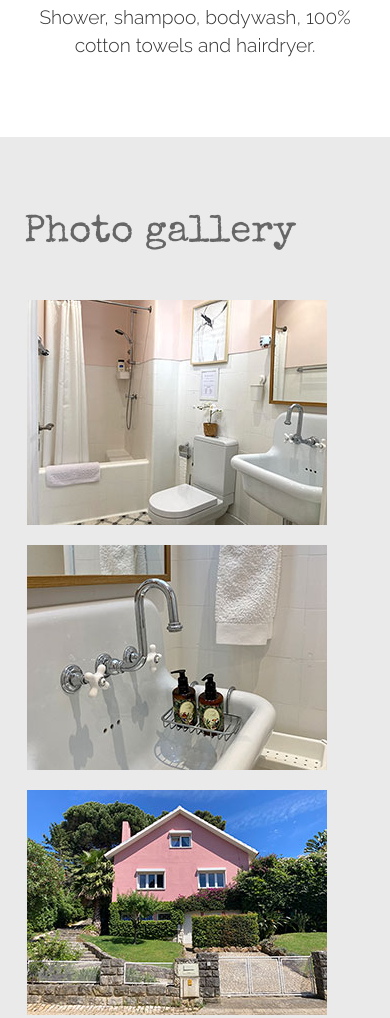
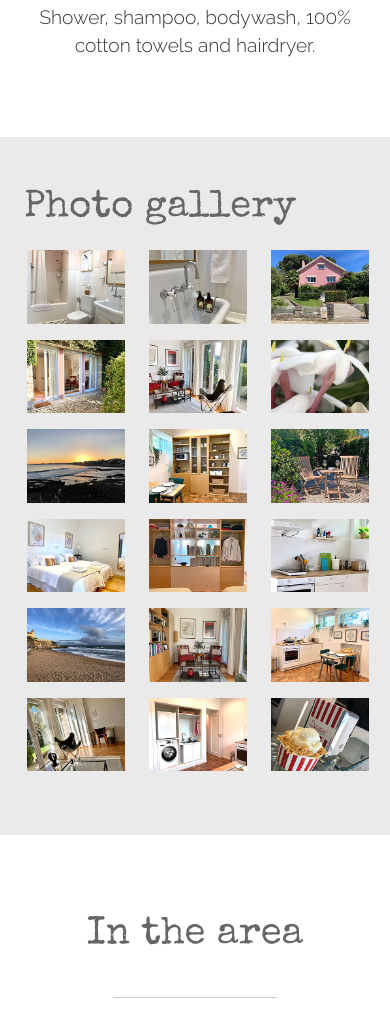
Before and after one commit to Strategikweb/thepinkhouse, a website: page src/index.html in a window 390 px wide. Shown: the part 7196-8214 px from the top of the page. Drawn offline with nearby package versions, Linux system fonts and the light colour scheme.

Commit message:
Add files via upload

```diff
--- a/src/index.html
+++ b/src/index.html
@@ -5,9 +5,10 @@
     <meta name="viewport" content="width=device-width, initial-scale=1">
     <title>The Pink House - Appartment rental in Estoril</title>
     <meta name="description" content="Enjoy an unforgettable vacation at The Pink House, 10 minutes walking distance from the beach in Estoril." />
-    <script src="Scripts/jquery-3.3.1.js"></script>
+    <script src="//cdnjs.cloudflare.com/ajax/libs/jquery/3.2.1/jquery.min.js"></script>
     <!-- Bootstrap CSS -->
     <link href="https://cdn.jsdelivr.net/npm/bootstrap@5.2.3/dist/css/bootstrap.min.css" rel="stylesheet" integrity="sha384-rbsA2VBKQhggwzxH7pPCaAqO46MgnOM80zW1RWuH61DGLwZJEdK2Kadq2F9CUG65" crossorigin="anonymous">
+
     <link href="Content/Site.css" rel="stylesheet" />
     <link href="https://fonts.googleapis.com/css2?family=Special+Elite&family=Raleway:wght@300&display=swap" rel="stylesheet">
     <link rel="stylesheet" href="https://cdn.jsdelivr.net/npm/bootstrap-icons@1.10.2/font/bootstrap-icons.css">
@@ -17,6 +18,13 @@
     <link type="text/css" rel="stylesheet" media="screen and (min-width: 320px) and (max-width: 768px) and (orientation: landscape)" href="Content/iphone_landscape.css" />
     <link type="text/css" rel="stylesheet" media="screen and (min-width:768px) and (max-width:1024px) and (orientation: portrait)" href="Content/ipad.css" />
     <link type="text/css" rel="stylesheet" media="only screen and (min-device-width:768px) and (max-device-width:1024px) and (orientation: landscape)" href="Content/ipad_landscape.css" />
+
+    <link rel="apple-touch-icon" sizes="76x76" href="Content/favicon/apple-touch-icon.png">
+    <link rel="icon" type="image/png" sizes="32x32" href="Content/favicon/favicon-32x32.png">
+    <link rel="icon" type="image/png" sizes="16x16" href="Content/favicon/favicon-16x16.png">
+    <link rel="mask-icon" href="/safari-pinned-tab.svg" color="#5bbad5">
+    <meta name="msapplication-TileColor" content="#da532c">
+    <meta name="theme-color" content="#ffffff">
 </head>
 
 <body>
@@ -69,9 +77,7 @@
             </div>
         </div>
         <div class="row">
-
             <div class="col-12 px-0">
-
                 <div class="container-fluid">
                     <div class="container">
                         <div class="row">
@@ -81,7 +87,6 @@
                         </div>
                     </div>
                 </div>
-
                 <div class="container-fluid animated fadeInLeftBig p-0 mb-0" id="ThePinkHouse">
                     <div id="carouselExampleIndicators" class="carousel slide carousel-fade" data-bs-ride="carousel">
                         <div class="carousel-indicators">
@@ -302,8 +307,9 @@
                 </div>
 
                 <a name="Photographs"></a>
+                <section class="gallery">
                     <div class="container-fluid light-grey my-5 py-5">
-                    <div class="photo-gallery">
+                        <div class="">
                             <div class="container reveal">
                                 <div class="row">
                                     <div class="col-12">
@@ -311,29 +317,33 @@
                                     </div>
                                 </div>
                                 <!-- Desktop -->
-                            <div class="row photos">
-                                <div class="col-sm-4 col-md-4 col-lg-2 item"><a href="Content/img/lightbox/lightbox1_big.jpg" data-lightbox="photos"><img class="img-fluid" src="Content/img/lightbox/lightbox1_small.jpg" alt="The Pink House, Estoril" title="The Pink House, Estoril"></a></div>
-                                <div class="col-sm-4 col-md-4 col-lg-2 item"><a href="Content/img/lightbox/lightbox2_big.jpg" data-lightbox="photos"><img class="img-fluid" src="Content/img/lightbox/lightbox2_small.jpg" alt="The Pink House, Estoril" title="The Pink House, Estoril"></a></div>
-                                <div class="col-sm-4 col-md-4 col-lg-2 item"><a href="Content/img/lightbox/lightbox3_big.jpg" data-lightbox="photos"><img class="img-fluid" src="Content/img/lightbox/lightbox3_small.jpg" alt="The Pink House, Estoril" title="The Pink House, Estoril"></a></div>
-                                <div class="col-sm-4 col-md-4 col-lg-2 item"><a href="Content/img/lightbox/lightbox4_big.jpg" data-lightbox="photos"><img class="img-fluid" src="Content/img/lightbox/lightbox4_small.jpg" alt="The Pink House, Estoril" title="The Pink House, Estoril"></a></div>
-                                <div class="col-sm-4 col-md-4 col-lg-2 item"><a href="Content/img/lightbox/lightbox5_big.jpg" data-lightbox="photos"><img class="img-fluid" src="Content/img/lightbox/lightbox5_small.jpg" alt="The Pink House, Estoril" title="The Pink House, Estoril"></a></div>
-                                <div class="col-sm-4 col-md-4 col-lg-2 item"><a href="Content/img/lightbox/lightbox6_big.jpg" data-lightbox="photos"><img class="img-fluid" src="Content/img/lightbox/lightbox6_small.jpg" alt="The Pink House, Estoril" title="The Pink House, Estoril"></a></div>
-                                <div class="col-sm-4 col-md-4 col-lg-2 item"><a href="Content/img/lightbox/lightbox7_big.jpg" data-lightbox="photos"><img class="img-fluid" src="Content/img/lightbox/lightbox7_small.jpg" alt="The Pink House, Estoril" title="The Pink House, Estoril"></a></div>
-                                <div class="col-sm-4 col-md-4 col-lg-2 item"><a href="Content/img/lightbox/lightbox8_big.jpg" data-lightbox="photos"><img class="img-fluid" src="Content/img/lightbox/lightbox8_small.jpg" alt="The Pink House, Estoril" title="The Pink House, Estoril"></a></div>
-                                <div class="col-sm-4 col-md-4 col-lg-2 item"><a href="Content/img/lightbox/lightbox9_big.jpg" data-lightbox="photos"><img class="img-fluid" src="Content/img/lightbox/lightbox9_small.jpg" alt="The Pink House, Estoril" title="The Pink House, Estoril"></a></div>
-                                <div class="col-sm-4 col-md-4 col-lg-2 item"><a href="Content/img/lightbox/lightbox10_big.jpg" data-lightbox="photos"><img class="img-fluid" src="Content/img/lightbox/lightbox10_small.jpg" alt="The Pink House, Estoril" title="The Pink House, Estoril"></a></div>
-                                <div class="col-sm-4 col-md-4 col-lg-2 item"><a href="Content/img/lightbox/lightbox11_big.jpg" data-lightbox="photos"><img class="img-fluid" src="Content/img/lightbox/lightbox11_small.jpg" alt="The Pink House, Estoril" title="The Pink House, Estoril"></a></div>
-                                <div class="col-sm-4 col-md-4 col-lg-2 item"><a href="Content/img/lightbox/lightbox12_big.jpg" data-lightbox="photos"><img class="img-fluid" src="Content/img/lightbox/lightbox12_small.jpg" alt="The Pink House, Estoril" title="The Pink House, Estoril"></a></div>
-                                <div class="col-sm-4 col-md-4 col-lg-2 item"><a href="Content/img/lightbox/lightbox13_big.jpg" data-lightbox="photos"><img class="img-fluid" src="Content/img/lightbox/lightbox13_small.jpg" alt="The Pink House, Estoril" title="The Pink House, Estoril"></a></div>
-                                <div class="col-sm-4 col-md-4 col-lg-2 item"><a href="Content/img/lightbox/lightbox14_big.jpg" data-lightbox="photos"><img class="img-fluid" src="Content/img/lightbox/lightbox14_small.jpg" alt="The Pink House, Estoril" title="The Pink House, Estoril"></a></div>
-                                <div class="col-sm-4 col-md-4 col-lg-2 item"><a href="Content/img/lightbox/lightbox15_big.jpg" data-lightbox="photos"><img class="img-fluid" src="Content/img/lightbox/lightbox15_small.jpg" alt="The Pink House, Estoril" title="The Pink House, Estoril"></a></div>
-                                <div class="col-sm-4 col-md-4 col-lg-2 item"><a href="Content/img/lightbox/lightbox16_big.jpg" data-lightbox="photos"><img class="img-fluid" src="Content/img/lightbox/lightbox16_small.jpg" alt="The Pink House, Estoril" title="The Pink House, Estoril"></a></div>
-                                <div class="col-sm-4 col-md-4 col-lg-2 item"><a href="Content/img/lightbox/lightbox17_big.jpg" data-lightbox="photos"><img class="img-fluid" src="Content/img/lightbox/lightbox17_small.jpg" alt="The Pink House, Estoril" title="The Pink House, Estoril"></a></div>
-                                <div class="col-sm-4 col-md-4 col-lg-2 item"><a href="Content/img/lightbox/lightbox18_big.jpg" data-lightbox="photos"><img class="img-fluid" src="Content/img/lightbox/lightbox18_small.jpg" alt="The Pink House, Estoril" title="The Pink House, Estoril"></a></div>
+                                <div class="row">
+                                    <div class="col-4 col-sm-4 col-md-4 col-lg-2 pb-3 item"><a href="Content/img/lightbox/lightbox1_big.jpg" data-toggle="lightbox" data-gallery="example-gallery"><img class="img-fluid gallery-item" src="Content/img/lightbox/lightbox1_small.jpg" alt="The Pink House, Estoril" title="The Pink House, Estoril"></a></div>
+                                    <div class="col-4 col-sm-4 col-md-4 col-lg-2 pb-3 item"><a href="Content/img/lightbox/lightbox2_big.jpg" data-toggle="lightbox" data-gallery="example-gallery"><img class="img-fluid gallery-item" src="Content/img/lightbox/lightbox2_small.jpg" alt="The Pink House, Estoril" title="The Pink House, Estoril"></a></div>
+                                    <div class="col-4 col-sm-4 col-md-4 col-lg-2 pb-3 item"><a href="Content/img/lightbox/lightbox3_big.jpg" data-toggle="lightbox" data-gallery="example-gallery"><img class="img-fluid gallery-item" src="Content/img/lightbox/lightbox3_small.jpg" alt="The Pink House, Estoril" title="The Pink House, Estoril"></a></div>
+                                    <div class="col-4 col-sm-4 col-md-4 col-lg-2 pb-3 item"><a href="Content/img/lightbox/lightbox4_big.jpg" data-toggle="lightbox" data-gallery="example-gallery"><img class="img-fluid gallery-item" src="Content/img/lightbox/lightbox4_small.jpg" alt="The Pink House, Estoril" title="The Pink House, Estoril"></a></div>
+                                    <div class="col-4 col-sm-4 col-md-4 col-lg-2 pb-3 item"><a href="Content/img/lightbox/lightbox5_big.jpg" data-toggle="lightbox" data-gallery="example-gallery"><img class="img-fluid gallery-item" src="Content/img/lightbox/lightbox5_small.jpg" alt="The Pink House, Estoril" title="The Pink House, Estoril"></a></div>
+                                    <div class="col-4 col-sm-4 col-md-4 col-lg-2 pb-3 item"><a href="Content/img/lightbox/lightbox6_big.jpg" data-toggle="lightbox" data-gallery="example-gallery"><img class="img-fluid gallery-item" src="Content/img/lightbox/lightbox6_small.jpg" alt="The Pink House, Estoril" title="The Pink House, Estoril"></a></div>
+                                    <div class="col-4 col-sm-4 col-md-4 col-lg-2 pb-3 item"><a href="Content/img/lightbox/lightbox7_big.jpg" data-toggle="lightbox" data-gallery="example-gallery"><img class="img-fluid gallery-item" src="Content/img/lightbox/lightbox7_small.jpg" alt="The Pink House, Estoril" title="The Pink House, Estoril"></a></div>
+                                    <div class="col-4 col-sm-4 col-md-4 col-lg-2 pb-3 item"><a href="Content/img/lightbox/lightbox8_big.jpg" data-toggle="lightbox" data-gallery="example-gallery"><img class="img-fluid gallery-item" src="Content/img/lightbox/lightbox8_small.jpg" alt="The Pink House, Estoril" title="The Pink House, Estoril"></a></div>
+                                    <div class="col-4 col-sm-4 col-md-4 col-lg-2 pb-3 item"><a href="Content/img/lightbox/lightbox9_big.jpg" data-toggle="lightbox" data-gallery="example-gallery"><img class="img-fluid gallery-item" src="Content/img/lightbox/lightbox9_small.jpg" alt="The Pink House, Estoril" title="The Pink House, Estoril"></a></div>
+                                    <div class="col-4 col-sm-4 col-md-4 col-lg-2 pb-3 item"><a href="Content/img/lightbox/lightbox10_big.jpg" data-toggle="lightbox" data-gallery="example-gallery"><img class="img-fluid gallery-item" src="Content/img/lightbox/lightbox10_small.jpg" alt="The Pink House, Estoril" title="The Pink House, Estoril"></a></div>
+                                    <div class="col-4 col-sm-4 col-md-4 col-lg-2 pb-3 item"><a href="Content/img/lightbox/lightbox11_big.jpg" data-toggle="lightbox" data-gallery="example-gallery"><img class="img-fluid gallery-item" src="Content/img/lightbox/lightbox11_small.jpg" alt="The Pink House, Estoril" title="The Pink House, Estoril"></a></div>
+                                    <div class="col-4 col-sm-4 col-md-4 col-lg-2 pb-3 item"><a href="Content/img/lightbox/lightbox12_big.jpg" data-toggle="lightbox" data-gallery="example-gallery"><img class="img-fluid gallery-item" src="Content/img/lightbox/lightbox12_small.jpg" alt="The Pink House, Estoril" title="The Pink House, Estoril"></a></div>
+                                    <div class="col-4 col-sm-4 col-md-4 col-lg-2 pb-3 item"><a href="Content/img/lightbox/lightbox13_big.jpg" data-toggle="lightbox" data-gallery="example-gallery"><img class="img-fluid gallery-item" src="Content/img/lightbox/lightbox13_small.jpg" alt="The Pink House, Estoril" title="The Pink House, Estoril"></a></div>
+                                    <div class="col-4 col-sm-4 col-md-4 col-lg-2 pb-3 item"><a href="Content/img/lightbox/lightbox14_big.jpg" data-toggle="lightbox" data-gallery="example-gallery"><img class="img-fluid gallery-item" src="Content/img/lightbox/lightbox14_small.jpg" alt="The Pink House, Estoril" title="The Pink House, Estoril"></a></div>
+                                    <div class="col-4 col-sm-4 col-md-4 col-lg-2 pb-3 item"><a href="Content/img/lightbox/lightbox15_big.jpg" data-toggle="lightbox" data-gallery="example-gallery"><img class="img-fluid gallery-item" src="Content/img/lightbox/lightbox15_small.jpg" alt="The Pink House, Estoril" title="The Pink House, Estoril"></a></div>
+                                    <div class="col-4 col-sm-4 col-md-4 col-lg-2 pb-3 item"><a href="Content/img/lightbox/lightbox16_big.jpg" data-toggle="lightbox" data-gallery="example-gallery"><img class="img-fluid gallery-item" src="Content/img/lightbox/lightbox16_small.jpg" alt="The Pink House, Estoril" title="The Pink House, Estoril"></a></div>
+                                    <div class="col-4 col-sm-4 col-md-4 col-lg-2 pb-3 item"><a href="Content/img/lightbox/lightbox17_big.jpg" data-toggle="lightbox" data-gallery="example-gallery"><img class="img-fluid gallery-item" src="Content/img/lightbox/lightbox17_small.jpg" alt="The Pink House, Estoril" title="The Pink House, Estoril"></a></div>
+                                    <div class="col-4 col-sm-4 col-md-4 col-lg-2 pb-3 item"><a href="Content/img/lightbox/lightbox18_big.jpg" data-toggle="lightbox" data-gallery="example-gallery"><img class="img-fluid gallery-item" src="Content/img/lightbox/lightbox18_small.jpg" alt="The Pink House, Estoril" title="The Pink House, Estoril"></a></div>
                                 </div>
                             </div>
                         </div>
                     </div>
+                </section>
+
+
+
 
                 <a name="InTheArea"></a>
                 <div class="container-fluid mb-5" id="InTheArea">
@@ -530,7 +540,7 @@
                                 <img src="Content/img/the_pink_house.jpg" title="The Pink House, Estoril" class="img-fluid" style="width:100%" />
                             </div>
                             <div class="col-1 col-sm-1 col-md-1 col-lg-1">
-                                <span class="quote">"</span>
+                                <span class="quote ps-sm-5 ps-md-5">"</span>
                             </div>
                             <div class="col-11 col-sm-11 col-md-11 col-lg-5 pt-5 pt-sm-5 pt-md-5 pt-lg-0 testimonies">
                                 <p class="pt-lg-5 ps-sm-5 ps-md-5 testimony">
@@ -573,11 +583,6 @@
 
             </div>
     </div>
-    </div>
-
-
-
-
 
     <script src="Scripts/App/scrollAnimation.js"></script>
     <script src="Scripts/App/ScrollToTop.js"></script>
```
Lines whose indentation alone changed are shown as unchanged.
